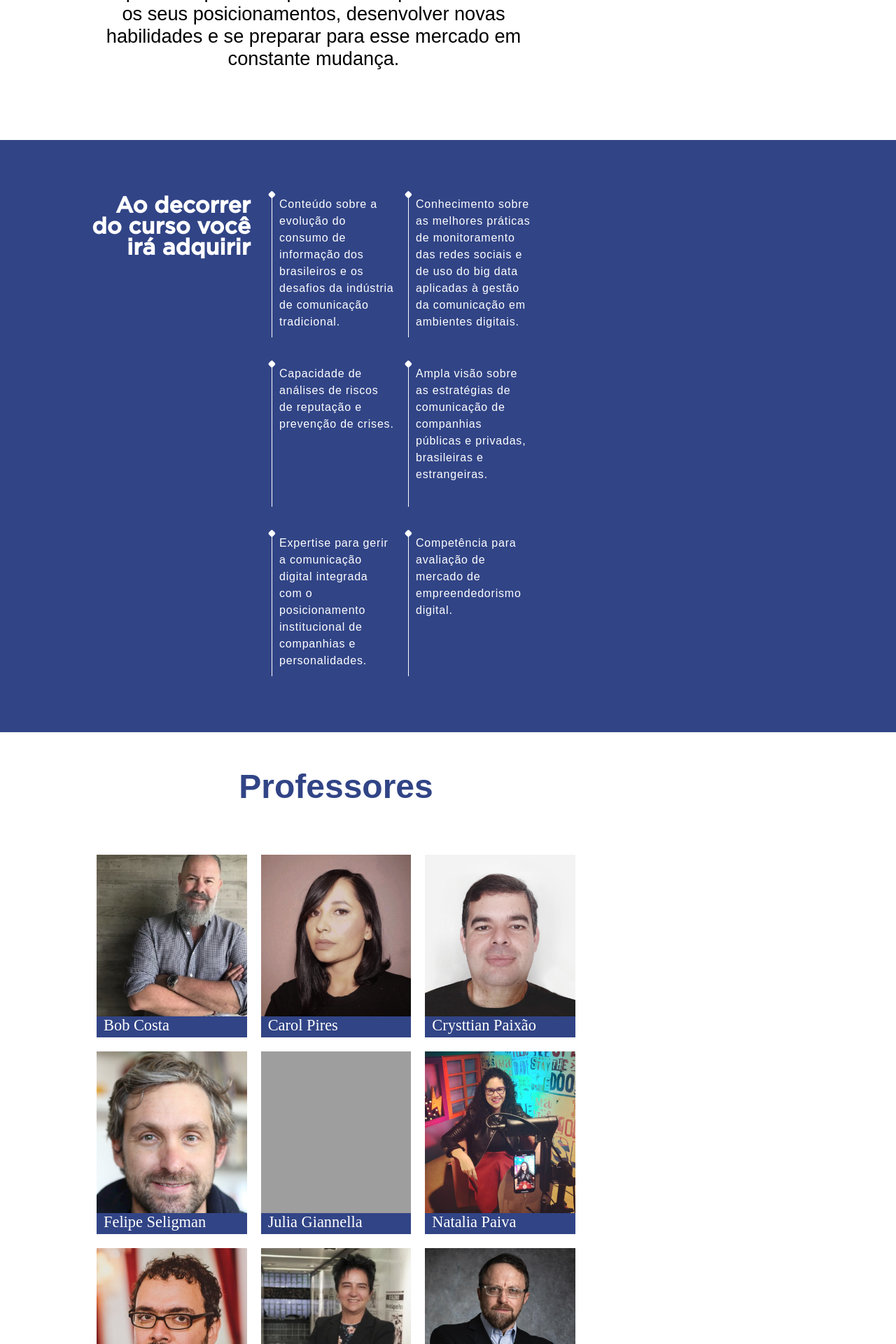
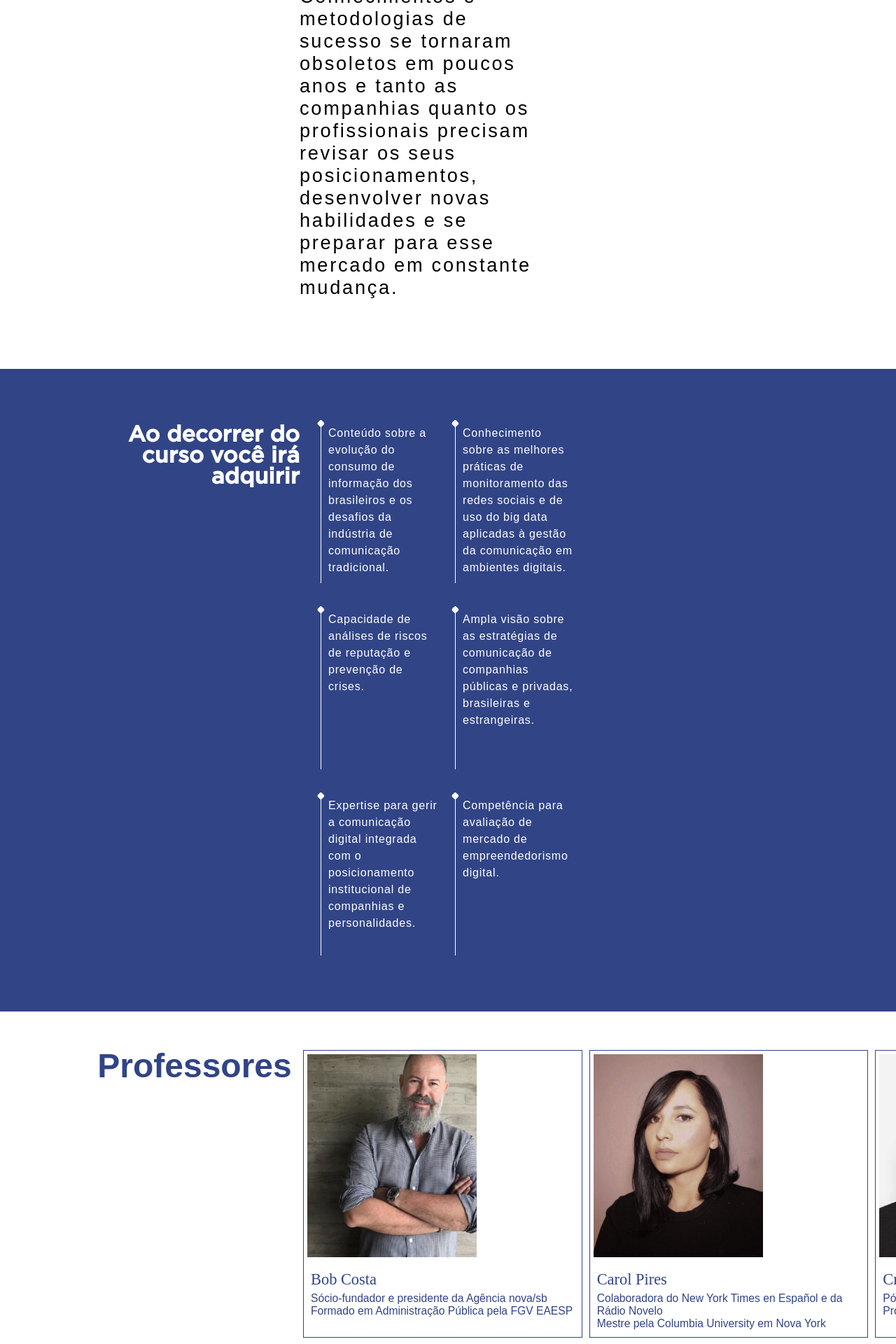
Before and after one commit to yanhill/mba-em-estrategia-de-comunicacao-aplicada, a PHP site: page / in a window 1280 px wide. Shown: the part 1280-3200 px from the top of the page at 70% size. Run offline with PHP 8.4, Linux system fonts and the light colour scheme; grey boxes are pictures that could not be loaded.

Commit message:
Add files via upload

```diff
--- a/index.html
+++ b/index.html
@@ -46,6 +46,7 @@
                     </a>
 
                     <div class="social">
+                        <a href="https://www.instagram.com/fgvdapp/"><img src="img/instagram.svg" alt=""></a>
                         <a href="https://www.facebook.com/FGV.DAPP" target="_blank"><svg width="9.5px" height="19px" viewBox="0 0 12 24" xml:space="preserve"><path style="fill:#fff;" d="M7.999,7.999v-2.38c0-1.076,0.238-1.618,1.908-1.618H12V0H8.8 c-4,0-5.6,2.668-5.6,5.6v2.399H0V12h3.2v12h4.799V12h3.526L12,7.999H7.999z"></path></svg></a>
                         <a href="https://twitter.com/fgvdapp" target="_blank"><svg width="23.75px" height="19px" viewBox="0 0 30 24" xml:space="preserve"><path style="fill:#fff;" d="M29.494,2.844c-1.088,0.481-2.25,0.806-3.476,0.956 c1.25-0.75,2.213-1.937,2.663-3.35c-1.169,0.694-2.463,1.2-3.844,1.469C23.731,0.738,22.156,0,20.419,0 c-3.345,0-6.05,2.713-6.05,6.056c0,0.476,0.05,0.938,0.155,1.382C9.494,7.188,5.032,4.775,2.05,1.105 C1.532,2,1.232,3.044,1.232,4.15c0,2.1,1.075,3.956,2.7,5.044c-1-0.025-1.938-0.3-2.75-0.756v0.075 c0,2.937,2.087,5.381,4.856,5.937c-0.506,0.139-1.044,0.214-1.594,0.214c-0.387,0-0.769-0.038-1.137-0.113 c0.768,2.407,3.006,4.157,5.656,4.207c-2.069,1.625-4.681,2.593-7.519,2.593c-0.487,0-0.969-0.031-1.444-0.087 C2.668,23,5.85,24,9.263,24c11.144,0,17.231-9.231,17.231-17.237c0-0.263-0.007-0.525-0.02-0.782 C27.656,5.125,28.682,4.063,29.494,2.844"></path></svg></a>
                         <a href="https://www.linkedin.com/company/fgv-dapp" target="_blank"><svg width="19px" height="19px" viewBox="0 0 24 24" xml:space="preserve"><path style="fill:#fff;" d="M22.225,0H1.771C0.793,0,0,0.774,0,1.73v20.538 C0,23.224,0.793,24,1.771,24h20.454c0.978,0,1.774-0.776,1.774-1.731V1.73C23.999,0.774,23.202,0,22.225,0 M7.385,20.309H3.692 V9.23h3.692V20.309z M5.539,7.754c-1.227,0-2.216-0.992-2.216-2.215c0-1.224,0.99-2.217,2.216-2.217 c1.223,0,2.214,0.993,2.214,2.217C7.753,6.762,6.762,7.754,5.539,7.754 M20.309,20.309h-3.693V14.77c0-1.5-0.403-2.925-1.846-2.925 s-1.846,1.447-1.846,2.94v5.523H9.23V9.23h3.693v1.332h0.185c0.474-0.899,1.661-1.666,3.073-1.666c3.404,0,4.127,2.238,4.127,4.949 V20.309z"></path></svg></a>
@@ -156,93 +157,151 @@
         <div class='gallery'>
 
             <figure class='gallery__item gallery__item--1'>
-                <div class="nome">Bob Costa</div>
                 <img src="img/professores3/bob-costa.png" class="gallery__img" alt="Image 1">
+                <div class="bio">
+                    <div class="nome">Bob Costa</div>
+                    <div class="about">Sócio-fundador e presidente da Agência nova/sb <br> Formado em Administração Pública pela FGV EAESP</div>
+                </div>
+
             </figure>
 
             <figure class="gallery__item gallery__item--2">
-                <div class="nome">Carol Pires</div>
                 <img src="img/professores3/carol-pires.png" class="gallery__img" alt="Image 2">
+                <div class="bio">
+                    <div class="nome">Carol Pires</div>
+                    <div class="about">Colaboradora do New York Times en Español e da Rádio Novelo <br> Mestre pela Columbia University em Nova York</div>
+                </div>
+
             </figure>
 
             <figure class="gallery__item gallery__item--3">
-                <div class="nome">Crysttian Paixão</div>
-                <img src="img/professores3/crysttian-paixao.png" class="gallery__img" alt="Image 3">
+                <img src="img/professores3/crysttian-paixao.png" class="gallery__img" alt="Image 2">
+                <div class="bio">
+                    <div class="nome">Crysttian Paixão</div>
+                    <div class="about">Pós-doutorando na FGV EMAp <br>Professor da UFSC</div>
+                </div>
+
             </figure>
 
             <figure class="gallery__item gallery__item--4">
-                <div class="nome">Felipe Seligman</div>
                 <img src="img/professores3/felipe-seligman.png" class="gallery__img" alt="Image 4">
+                <div class="bio">
+                    <div class="nome">Felipe Seligman</div>
+                    <div class="about">Co-fundador do Jota.info <br> MBA na Sloan School of Management</div>
+                </div>
             </figure>
 
             <figure class="gallery__item gallery__item--5">
-                <div class="nome">Julia Giannella</div>
                 <img src="img/professores3/julia-gianella.png" class="gallery__img" alt="Image 5">
+                <div class="bio">
+                    <div class="nome">Julia Giannella</div>
+                    <div class="about">Doutora em Design e Tecnologia pela ESDI-UERJ <br> Fundadora do projeto DatavizRio</div>
+                </div>
             </figure>
 
             <figure class="gallery__item gallery__item--6">
-                <div class="nome">Natalia Paiva</div>
                 <img src="img/professores3/nathalia-paiva.png" class="gallery__img" alt="Image 6">
+                <div class="bio">
+                    <div class="nome">Natalia Paiva</div>
+                    <div class="about">Responsável por Políticas Públicas no Instagram, na América Latina <br> MBA na IE Business School</div>
+                </div>
             </figure>
 
             <figure class="gallery__item gallery__item--6">
-                <div class="nome">Pedro Abramovay</div>
                 <img src="img/professores3/pedro-abramovay.png" class="gallery__img" alt="Image 6">
+                <div class="bio">
+                    <div class="nome">Pedro Abramovay</div>
+                    <div class="about">Diretor para a América Latina da Open Society Foundations <br> Doutor em ciência política pelo Iesp-Uerj</div>
+                </div>
             </figure>
 
             <figure class="gallery__item gallery__item--6">
-                <div class="nome">Rizzo Miranda</div>
                 <img src="img/professores3/rizzo-miranda.png" class="gallery__img" alt="Image 6">
+                <div class="bio">
+                    <div class="nome">Rizzo Miranda</div>
+                    <div class="about">Sócia-diretora de Digital & Inovação da FSB Comunicação <br> MBA no Vale do Silício</div>
+                </div>
             </figure>
 
             <figure class="gallery__item gallery__item--6">
-                <div class="nome">Thomas Traumann</div>
                 <img src="img/professores3/thomas-traumann.png" class="gallery__img" alt="Image 6">
+                <div class="bio">
+                    <div class="nome">Thomas Traumann</div>
+                    <div class="about">Consultor de risco político <br> Ex-ministro de Comunicação Social</div>
+                </div>
             </figure>
 
             <figure class="gallery__item gallery__item--6">
-                <div class="nome">Ana Guedes</div>
                 <img src="img/professores3/ana-guedes.png" class="gallery__img" alt="Image 6">
+                <div class="bio">
+                    <div class="nome">Ana Guedes</div>
+                    <div class="about">Ph.D. em Relações Internacionais pela LSE <br> Coordenadora Acadêmica da FGV DAPP</div>
+                </div>
             </figure>
 
             <figure class="gallery__item gallery__item--6">
-                <div class="nome">Beatriz Pinheiro</div>
                 <img src="img/professores3/beatriz-pinheiro.png" class="gallery__img" alt="Image 6">
+                <div class="bio">
+                    <div class="nome">Beatriz Pinheiro</div>
+                    <div class="about">Mestra em economia pela UFF <br> Coordenadora executiva na FGV DAPP</div>
+                </div>
             </figure>
 
             <figure class="gallery__item gallery__item--6">
-                <div class="nome">Dalby Dienstbac</div>
                 <img src="img/professores3/dalby-dienstbach.png" class="gallery__img" alt="Image 6">
+                <div class="bio">
+                    <div class="nome">Dalby Dienstbac</div>
+                    <div class="about">Doutor em Linguística pela UFF <br> Pesquisador da FGV DAPP</div>
+                </div>
             </figure>
 
             <figure class="gallery__item gallery__item--6">
-                <div class="nome">Eurico Matos</div>
                 <img src="img/professores3/eurico-matos.png" class="gallery__img" alt="Image 6">
+                <div class="bio">
+                    <div class="nome">Eurico Matos</div>
+                    <div class="about">Doutor e mestre em Comunicação e Cultura Contemporâneas pela UFBA <br> Pesquisador da FGV DAPP</div>
+                </div>
             </figure>
 
             <figure class="gallery__item gallery__item--6">
-                <div class="nome">Lara Stahlberg</div>
                 <img src="img/professores3/lara-stahlberg.png" class="gallery__img" alt="Image 6">
+                <div class="bio">
+                    <div class="nome">Lara Stahlberg</div>
+                    <div class="about">Mestre pelo King’s College London <br> Pesquisadora da FGV DAPP</div>
+                </div>
             </figure>
 
             <figure class="gallery__item gallery__item--6">
-                <div class="nome">Lucas Calil</div>
                 <img src="img/professores3/lucas-calil.png" class="gallery__img" alt="Image 6">
+                <div class="bio">
+                    <div class="nome">Lucas Calil</div>
+                    <div class="about">Mestre e doutor em Linguística pela UFF <br> Coordenador de Linguística da FGV DAPP</div>
+                </div>
             </figure>
 
             <figure class="gallery__item gallery__item--6">
-                <div class="nome">Lucas Roberto</div>
                 <img src="img/professores3/lucas-roberto.png" class="gallery__img" alt="Image 6">
+                <div class="bio">
+                    <div class="nome">Lucas Roberto</div>
+                    <div class="about">Mestrando em Informática pela PUC-Rio <br> Cientista de dados da FGV DAPP</div>
+                </div>
             </figure>
 
             <figure class="gallery__item gallery__item--6">
+                <img src="img/professores3/paula-audibert.png" class="gallery__img" alt="Image 6">
+                <div class="bio">
                 <div class="nome">Paula Audibert</div>
-                <img src="img/professores3/paula-audibert.png" class="gallery__img" alt="Image 6">
+                <div class="about">Mestra em População, Território e Estatísticas Públicas pela ENCE/IBGE <br> Pesquisadora da FGV DAPP </div>
+            </div>
+
             </figure>
 
             <figure class="gallery__item gallery__item--6">
-                <div class="nome">Tatiana Dourado</div>
                 <img src="img/professores3/tatiana-dourado.png" class="gallery__img" alt="Image 6">
+                <div class="bio">
+                    <div class="nome">Tatiana Dourado</div>
+                    <div class="about">Doutora em Comunicação e Cultura Contemporâneas pela UFBA <br> Pesquisadora na FGV DAPP e INCT.DD</div>
+                </div>
             </figure>
         </div>
     </section>
--- a/style-infobox.css
+++ b/style-infobox.css
@@ -2,7 +2,7 @@
     background: white;
     z-index: 0;
     position: fixed;
-    left: 68vw;
+    left: 71vw;
     top: 30vh;
     width: 340px;
     box-shadow: 2px 2px 0.5em #555;
--- a/style-part2.css
+++ b/style-part2.css
@@ -7,23 +7,36 @@
     z-index: -2;
 }
 
-.part2-container h1{
-    font-size: 3rem;
-    line-height: 3.2rem;
+.title-about-web{
+    font-size: 3.6rem;
+    line-height: 4rem;
+    text-align: left;
+    margin-right: 100px;
+    letter-spacing: -0.05em;
+    font-family: 'gotham';
     color: #314486;
 }
-
+.about-web-real{
+    font-size: 1.7em;
+    font-weight: 300;
+    width: 50vw;
+    text-align:left;
+}
+.text-about-web{
+    margin-left: 300px;
+    letter-spacing: .1em;
+}
+/*imagem*/
 .about-web{
     font-size: 2rem;
     font-weight: 300;
     background-image: url('img/image2.png');
+    text-align: left;
 }
 
-.about-web-real{
-    font-size: 1.7em;
-    font-weight: 300;
-    width: 50vw;
-}
+
+
+
 
 @media only screen and (max-width: 1200px) {
     .part2-container {
@@ -39,7 +52,7 @@
         padding-bottom: 0;
         font-family: 'gotham-medium';
     }
-    .part2-container h1 {
+    .title-about-web {
         margin: 0;
         letter-spacing: -.05em;
         padding-top: 5vw;
@@ -58,6 +71,7 @@
 letter-spacing: 0.05em;
 font-weight: 300;
 line-height: 1.5em;
+    margin-left: 1vw;
 padding-top: 10px;
         }
 
@@ -80,17 +94,15 @@ background-position-y: bottom;
     .part2-container {
         max-width: 100vw;
         display:block;
-        text-align: center;
         margin: 0px auto;
     }
 
-    .part2-container h1 {
+    .title-about-web {
         padding-bottom: 10vw;
         color: #314486;
         padding-bottom: 0vw;
         line-height: 2.25rem;
         font-size: 2rem;
-        text-align: center;
     }
 
 
--- a/style-part3.css
+++ b/style-part3.css
@@ -1,6 +1,6 @@
 .part3-container {
     font-weight: 300;
-    width: 50vw;
+    width: 55vw;
     margin: 0 10vw;
     margin-bottom: 50px;
     padding: 80px 0;
@@ -51,11 +51,12 @@
     padding-bottom: 50px;
     margin: 0;
     margin-right:30px;
-    min-width:230px;
+    min-width: 300px;
     font-family: 'gotham-medium';
     color: white;
     text-align: right;
     font-size: 2em;
+
 }
 
 .all-3 {
--- a/style-part4.css
+++ b/style-part4.css
@@ -9,6 +9,10 @@
     font-size: 3em;
     color: #314486;
     margin-bottom: 60px;
+}
+
+.nome{
+    margin-bottom:5px;
 }
 
 
--- a/style-part5.css
+++ b/style-part5.css
@@ -3,26 +3,33 @@
     font-size: 3em;
     color: #314486;
     margin-bottom: 60px;
+    min-width:300px;
+    margin: 0;
 }
 figure {
-    margin: 10px;
+    margin: 0px;
 }
-.nome {
-    position: absolute;
-    height: 30px;
-    color: white;
-    width: 100%;
-    background: #314486;
+.bio{
+    color: #314486;
     text-align: left;
     font-size: 1.4em;
-    bottom: 0;
-    padding-left: 10px;
-    font-family: gotham;
+    font-family: 'gotham';
+    padding:10px;
+
+}
+.about{
+    font-size: 0.7em;
+font-family: 'Source Sans Pro',sans-serif;
+font-weight: 300;
 }
 .part5-container {
     width: 55vw;
     margin-left: 10vw;
+    display: flex;
+
    }
+
+
 
 .gallery {
     display: grid;
@@ -37,14 +44,16 @@ figure {
 }
 
 .gallery__item{
-    position: relative;
-    display: inline-block;
+    border: 1px solid #314486;
+    margin: 5px;
 }
 
 .gallery__img {
-    width: 100%;
-    height: 100%;
+    height: 300px;
+padding: 5px;
+margin-bottom: none;
     object-fit: cover;
+
 }
 
 @media only screen and (max-width: 1200px) {
@@ -55,6 +64,14 @@ figure {
     .part5-container{
         width: auto;
         margin: auto 10vw;
+        display:block;
+    }
+    .gallery__img{
+        width: 25vw;
+    }
+    .part5-container h1 {
+        font-size: 4em;
+        margin: 5vh auto;
     }
 }
 
@@ -63,4 +80,22 @@ figure {
         display: grid;
         grid-template-columns: repeat(1, 1fr);
     }
+    .part5-container {
+        margin: 0;
+    }
+    .gallery__item {
+        border: none;
+        margin:0;
+        height: 200px;
+        display:flex;
+    }
+    .gallery__img{
+        height:auto;
+        width:40vw;
+        padding:0;
+    }
+    .bio{
+        border-top:1px solid #999;
+    }
+
 }
```
Also changed, not shown: style-header.css (+87 -29 lines), style.css (+24 -80 lines).
